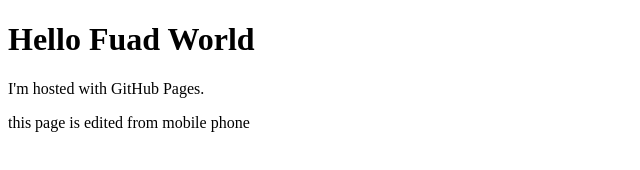
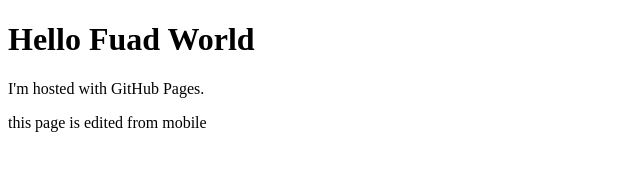
Before and after one commit to fyaish/fyaish1.github.io, a plain HTML site: page index.html in a window 1280 px wide. Shown: the full height of the page, 0-640 px from the left. Drawn offline with Linux system fonts and the light colour scheme.

Commit message:
test2
delete

```diff
--- a/index.html
+++ b/index.html
@@ -3,6 +3,6 @@
 <body>
 <h1>Hello Fuad World</h1>
 <p>I'm hosted with GitHub Pages.</p>
-<p>this page is edited from mobile phone </p>
+<p>this page is edited from mobile</p>
   </body>
 </html>
```
